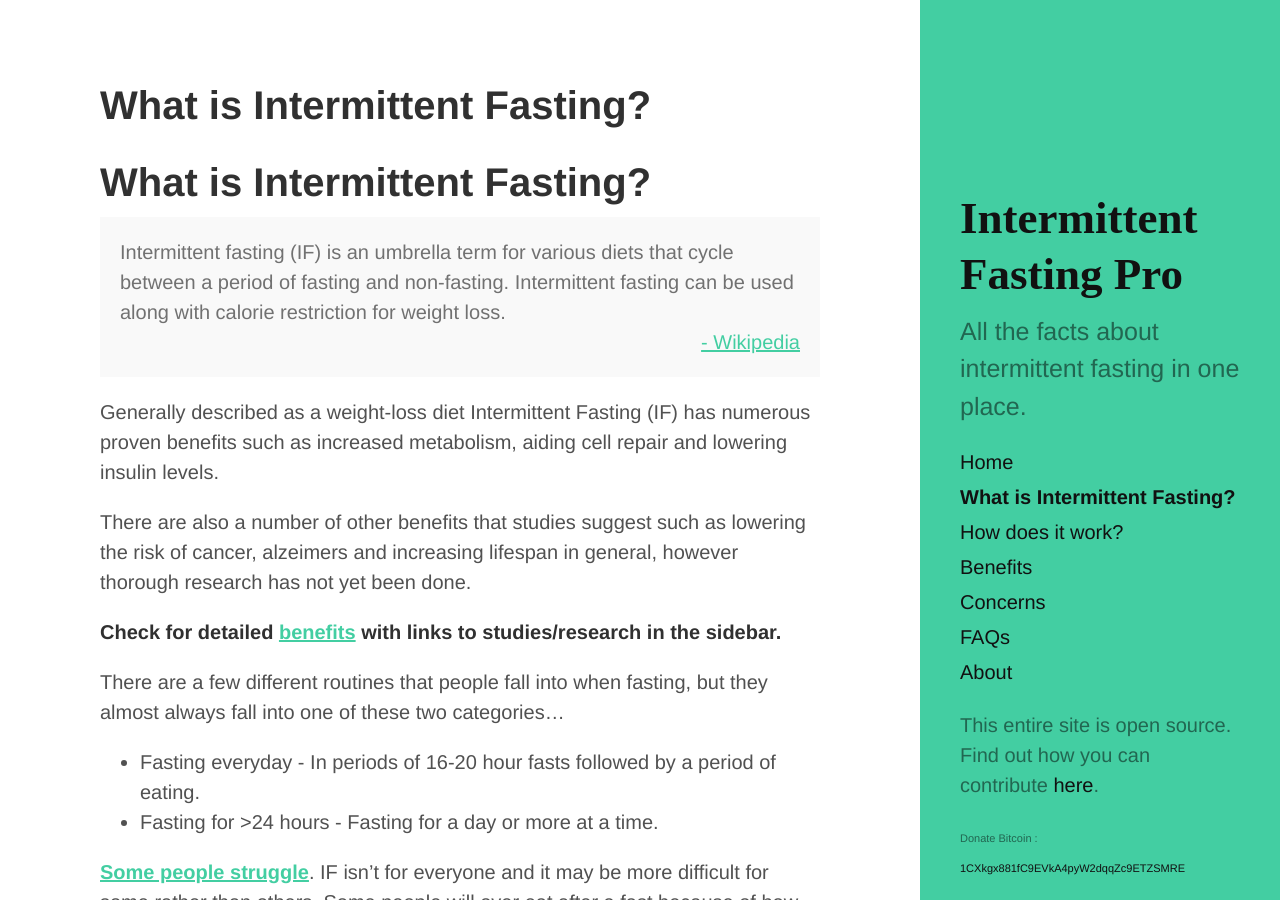
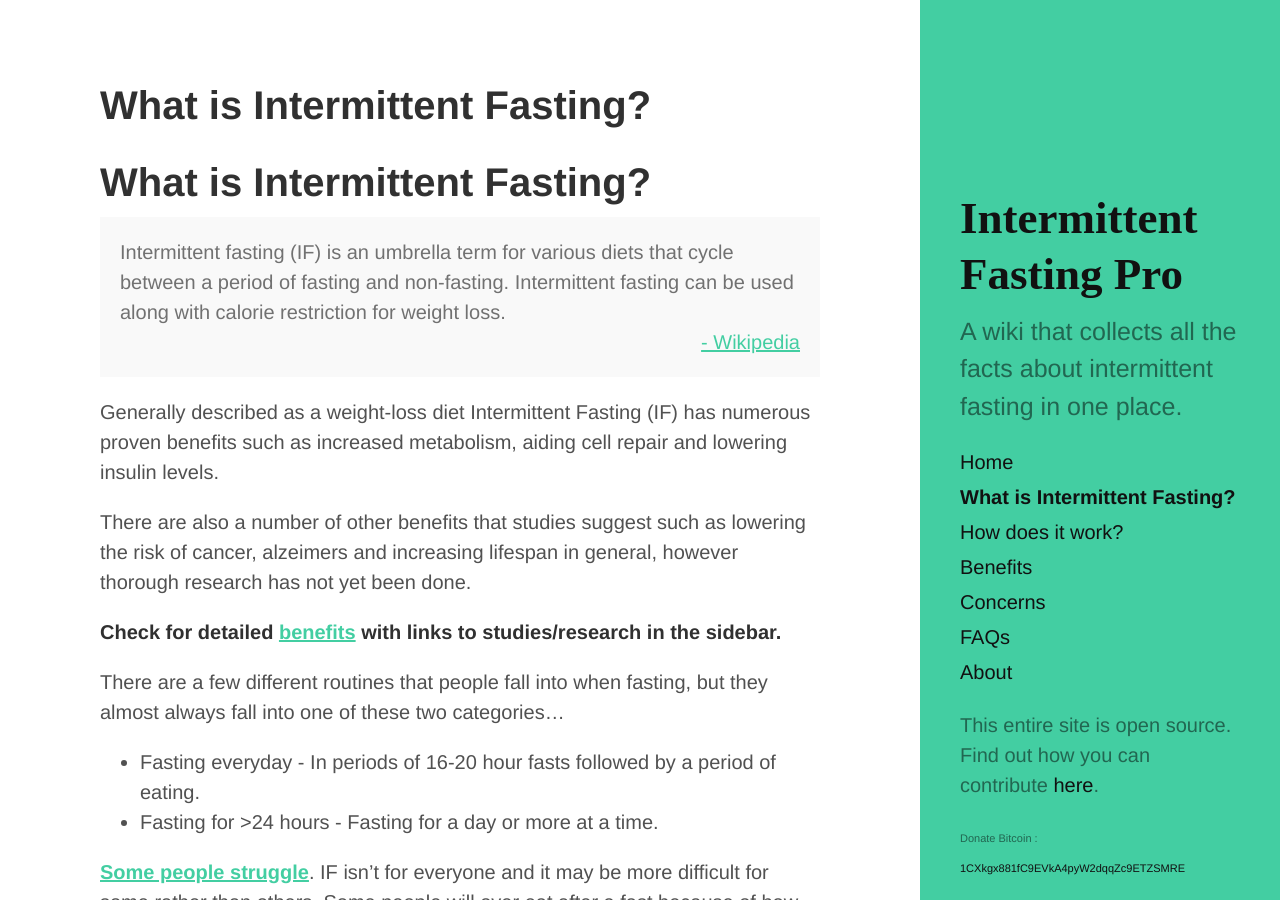
Before and after one commit to foopod/intermittentFasting, a Jekyll site: the page built from index.md, in a window 1280 px wide and 900 px high. Built offline with Jekyll 4.4.1, drawn with Linux system fonts in a browser that asks for light colours; our own code applies the rules of GitHub Pages for plain Markdown files.

Commit message:
Update _config.yml

```diff
--- a/_config.yml
+++ b/_config.yml
@@ -8,7 +8,7 @@ permalink: /:title/
 # Setup
 title:            Intermittent Fasting Pro
 tagline:          'A Jekyll theme'
-description:      'All the facts about intermittent fasting in one place.'
+description:      'A wiki that collects all the facts about intermittent fasting in one place.'
 url:              http://intermittentfasting.pro/
 baseurl:          /
 
```
